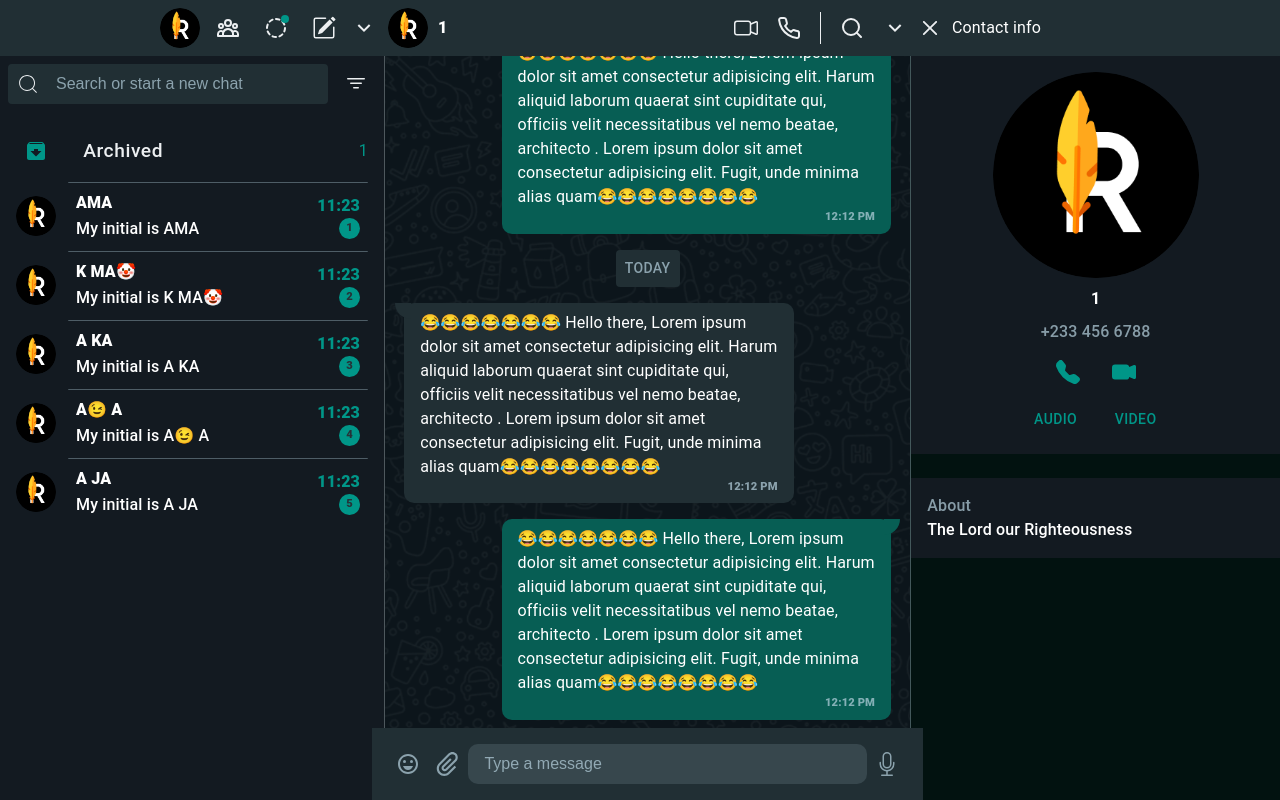
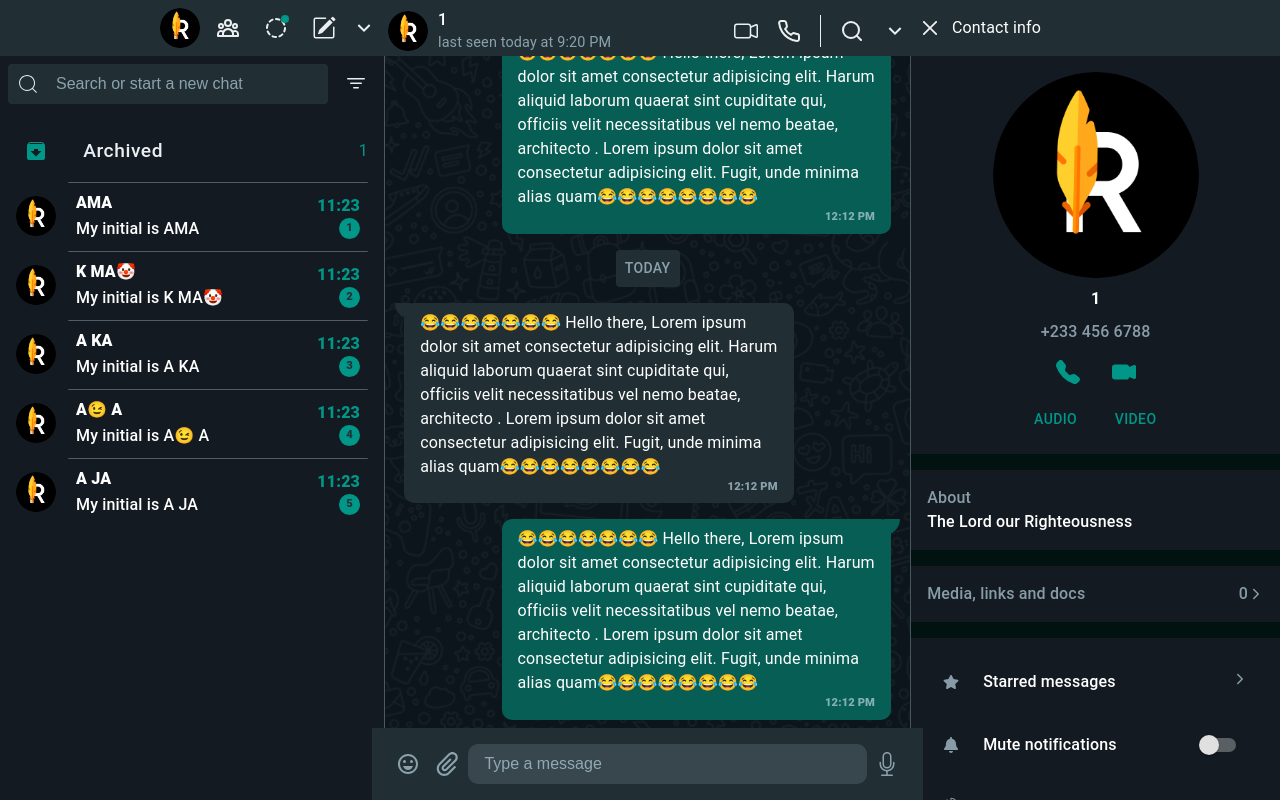
Before and after one commit to sappiah085/whatsApp-mac-desktop-dark-mode-UI-clone, a React (Vite) app: page /1/edit in a window 1280 px wide. Built offline with nearby package versions, Linux system fonts and the light colour scheme.

Commit message:
added menu toggles and contact info

```diff
--- a/src/components/edit/edit.tsx
+++ b/src/components/edit/edit.tsx
@@ -1,8 +1,19 @@
-import { Avatar, Button, Grid, IconButton, Typography } from "@mui/material";
+import {
+  Avatar,
+  Button,
+  Grid,
+  IconButton,
+  Typography,
+  Switch,
+} from "@mui/material";
 import { RxCross2 } from "react-icons/rx";
 import imagee from "./real.png";
 import { useNavigate, useParams } from "react-router-dom";
 import { BsFillTelephoneFill, BsFillCameraVideoFill } from "react-icons/bs";
+import { IoIosArrowForward, IoIosTimer, IoMdLock } from "react-icons/io";
+import { FaStar, FaBell } from "react-icons/fa";
+import { AiOutlineStop, AiTwotoneDislike } from "react-icons/ai";
+import { RiDeleteBinLine } from "react-icons/ri";
 export default function Edit() {
   const params = useParams();
   const navigate = useNavigate();
@@ -15,7 +26,10 @@
       height={"100vh"}
       flexDirection={"column"}
       alignItems={"center"}
-      gap={3}
+      gap={2}
+      flexWrap={"nowrap"}
+      overflow={"scroll"}
+      pb={10}
     >
       <Grid
         container
@@ -112,6 +126,249 @@
         </Typography>
         <Typography fontWeight={500}>The Lord our Righteousness</Typography>
       </Grid>
+      <Grid
+        bgcolor={"rgb(19,26,33)"}
+        alignItems={"center"}
+        width={"100%"}
+        padding={2}
+        flexWrap={"nowrap"}
+        container
+        sx={{ cursor: "pointer" }}
+        justifyContent={"space-between"}
+      >
+        <Typography
+          color={" #b7d2dfb5"}
+          padding={"0"}
+          margin={"0"}
+          fontWeight={500}
+        >
+          Media, links and docs
+        </Typography>
+        <Typography
+          sx={{ display: "flex", alignItems: "center" }}
+          color={" #b7d2dfb5"}
+          fontWeight={500}
+        >
+          0 <IoIosArrowForward />
+        </Typography>
+      </Grid>
+      <Grid
+        bgcolor={"rgb(19,26,33)"}
+        alignItems={"center"}
+        width={"100%"}
+        padding={2}
+        flexDirection={"column"}
+        container
+      >
+        <Grid
+          bgcolor={"rgb(19,26,33)"}
+          alignItems={"center"}
+          width={"100%"}
+          padding={2}
+          flexWrap={"nowrap"}
+          container
+          sx={{ cursor: "pointer" }}
+          justifyContent={"space-between"}
+        >
+          <Typography
+            color={" #b7d2dfb5"}
+            padding={"0"}
+            margin={"0"}
+            fontWeight={500}
+            sx={{ display: "flex", alignItems: "center", gap: 3 }}
+          >
+            <FaStar />
+            <span style={{ color: "white" }}> Starred messages</span>
+          </Typography>
+          <Typography color={" #b7d2dfb5"} fontWeight={500}>
+            <IoIosArrowForward />
+          </Typography>
+        </Grid>
+        <Grid
+          bgcolor={"rgb(19,26,33)"}
+          alignItems={"center"}
+          width={"100%"}
+          padding={2}
+          flexWrap={"nowrap"}
+          container
+          sx={{ cursor: "pointer" }}
+          justifyContent={"space-between"}
+        >
+          <Typography
+            color={" #b7d2dfb5"}
+            padding={"0"}
+            margin={"0"}
+            fontWeight={500}
+            sx={{ display: "flex", alignItems: "center", gap: 3 }}
+          >
+            <FaBell />
+            <span style={{ color: "white" }}>Mute notifications</span>
+          </Typography>
+          <Switch />
+        </Grid>
+        <Grid
+          bgcolor={"rgb(19,26,33)"}
+          alignItems={"center"}
+          width={"100%"}
+          padding={2}
+          flexWrap={"nowrap"}
+          container
+          sx={{ cursor: "pointer" }}
+          justifyContent={"space-between"}
+        >
+          <Typography
+            color={" #b7d2dfb5"}
+            padding={"0"}
+            margin={"0"}
+            fontWeight={500}
+            sx={{ display: "flex", alignItems: "flex-start", gap: 3 }}
+          >
+            <IoIosTimer />
+            <span style={{ display: "flex", flexDirection: "column" }}>
+              <span style={{ color: "white" }}>Mute notifications</span>
+              off
+            </span>
+          </Typography>
+          <Typography
+            color={" #b7d2dfb5"}
+            padding={"0"}
+            margin={"0"}
+            fontWeight={500}
+            sx={{ display: "flex", alignItems: "center", gap: 3 }}
+          >
+            <IoIosArrowForward />
+          </Typography>
+        </Grid>
+        <Grid
+          bgcolor={"rgb(19,26,33)"}
+          alignItems={"center"}
+          width={"100%"}
+          padding={2}
+          flexWrap={"nowrap"}
+          container
+          sx={{ cursor: "pointer" }}
+          justifyContent={"space-between"}
+        >
+          <Typography
+            color={" #b7d2dfb5"}
+            padding={"0"}
+            margin={"0"}
+            fontWeight={500}
+            sx={{ display: "flex", alignItems: "flex-start", gap: 3 }}
+          >
+            <IoMdLock />
+            <span
+              style={{
+                display: "flex",
+                flexDirection: "column",
+                width: "200px",
+              }}
+            >
+              <span style={{ color: "white" }}>Encryption</span>
+              Messages and calls are end-to-end encrypted. Click to verify.
+            </span>
+          </Typography>
+          <Typography
+            color={" #b7d2dfb5"}
+            padding={"0"}
+            margin={"0"}
+            fontWeight={500}
+            sx={{ display: "flex", alignItems: "center", gap: 3 }}
+          >
+            <IoIosArrowForward />
+          </Typography>
+        </Grid>
+      </Grid>
+      <Grid
+        bgcolor={"rgb(19,26,33)"}
+        alignItems={"center"}
+        width={"100%"}
+        padding={"0 2"}
+        flexDirection={"column"}
+        container
+      >
+        <Grid
+          bgcolor={"rgb(19,26,33)"}
+          alignItems={"center"}
+          width={"100%"}
+          padding={2}
+          flexWrap={"nowrap"}
+          container
+          sx={{
+            cursor: "pointer",
+            "&:hover": {
+              backgroundColor: "#b7d2df26",
+            },
+          }}
+          justifyContent={"space-between"}
+        >
+          <Typography
+            color={" #d32f2f"}
+            padding={"0"}
+            margin={"0"}
+            fontSize={"1.2rem"}
+            fontWeight={500}
+            sx={{ display: "flex", alignItems: "center", gap: 3 }}
+          >
+            <AiOutlineStop />
+            Block {params.id}
+          </Typography>
+        </Grid>
+        <Grid
+          bgcolor={"rgb(19,26,33)"}
+          alignItems={"center"}
+          width={"100%"}
+          padding={2}
+          flexWrap={"nowrap"}
+          container
+          sx={{
+            cursor: "pointer",
+            "&:hover": {
+              backgroundColor: "#b7d2df26",
+            },
+          }}
+          justifyContent={"space-between"}
+        >
+          <Typography
+            color={" #d32f2f"}
+            padding={"0"}
+            margin={"0"}
+            fontSize={"1.2rem"}
+            fontWeight={500}
+            sx={{ display: "flex", alignItems: "center", gap: 3 }}
+          >
+            <AiTwotoneDislike />
+            Report {params.id}
+          </Typography>
+        </Grid>
+        <Grid
+          bgcolor={"rgb(19,26,33)"}
+          alignItems={"center"}
+          width={"100%"}
+          padding={2}
+          flexWrap={"nowrap"}
+          container
+          sx={{
+            cursor: "pointer",
+            "&:hover": {
+              backgroundColor: "#b7d2df26",
+            },
+          }}
+          justifyContent={"space-between"}
+        >
+          <Typography
+            color={" #d32f2f"}
+            padding={"0"}
+            margin={"0"}
+            fontSize={"1.2rem"}
+            fontWeight={500}
+            sx={{ display: "flex", alignItems: "center", gap: 3 }}
+          >
+            <RiDeleteBinLine />
+            Delete chat
+          </Typography>
+        </Grid>
+      </Grid>
     </Grid>
   );
 }
--- a/src/components/nav/nav.tsx
+++ b/src/components/nav/nav.tsx
@@ -63,11 +63,16 @@
         <Avatar alt="friend" src={image} />
         <Typography
           variant="body1"
-          fontWeight={900}
+          fontWeight={500}
           component={"p"}
-          sx={{ color: "#fff" }}
+          sx={{ color: "#fff", display: "flex", flexDirection: "column" }}
         >
           {params.id}
+          <span
+            style={{ color: "#b7d2dfb5", fontWeight: 400, fontSize: ".9rem" }}
+          >
+            last seen today at 9:20 PM
+          </span>
         </Typography>
       </span>
       <span
```
